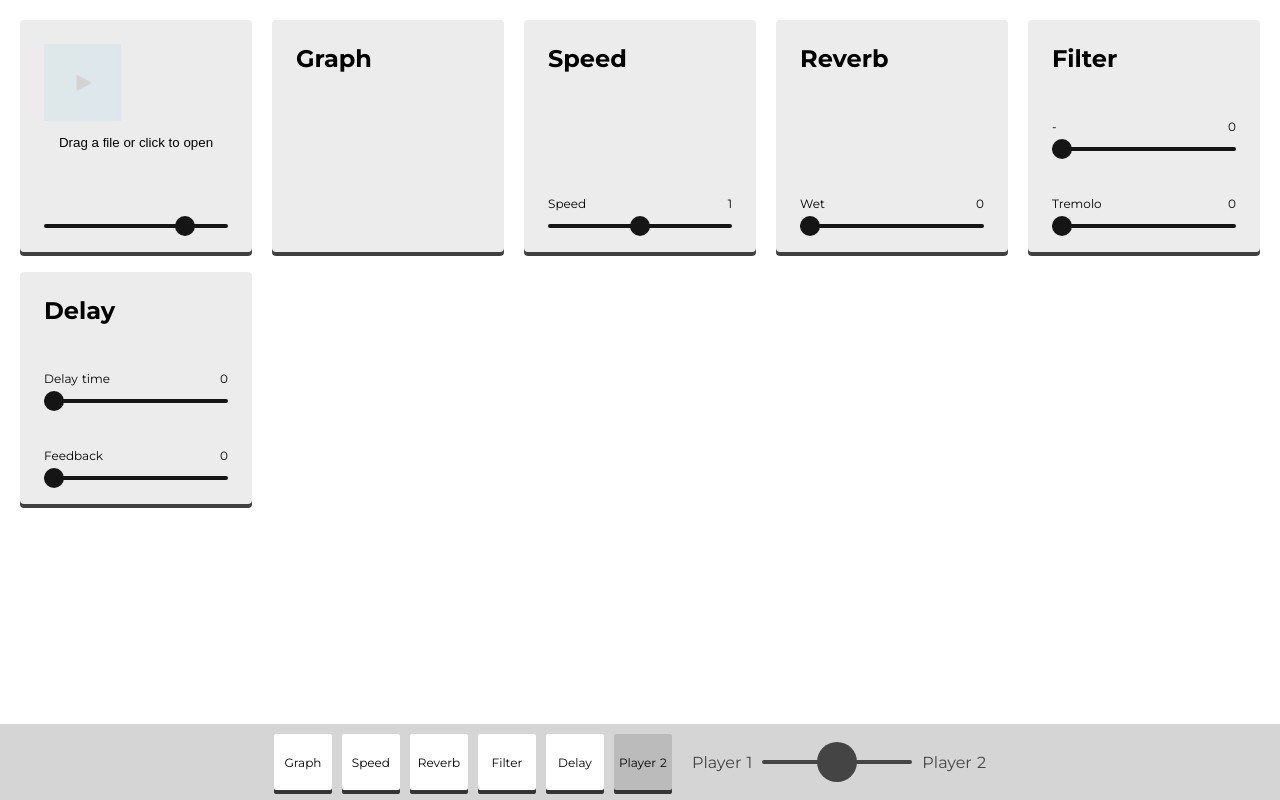
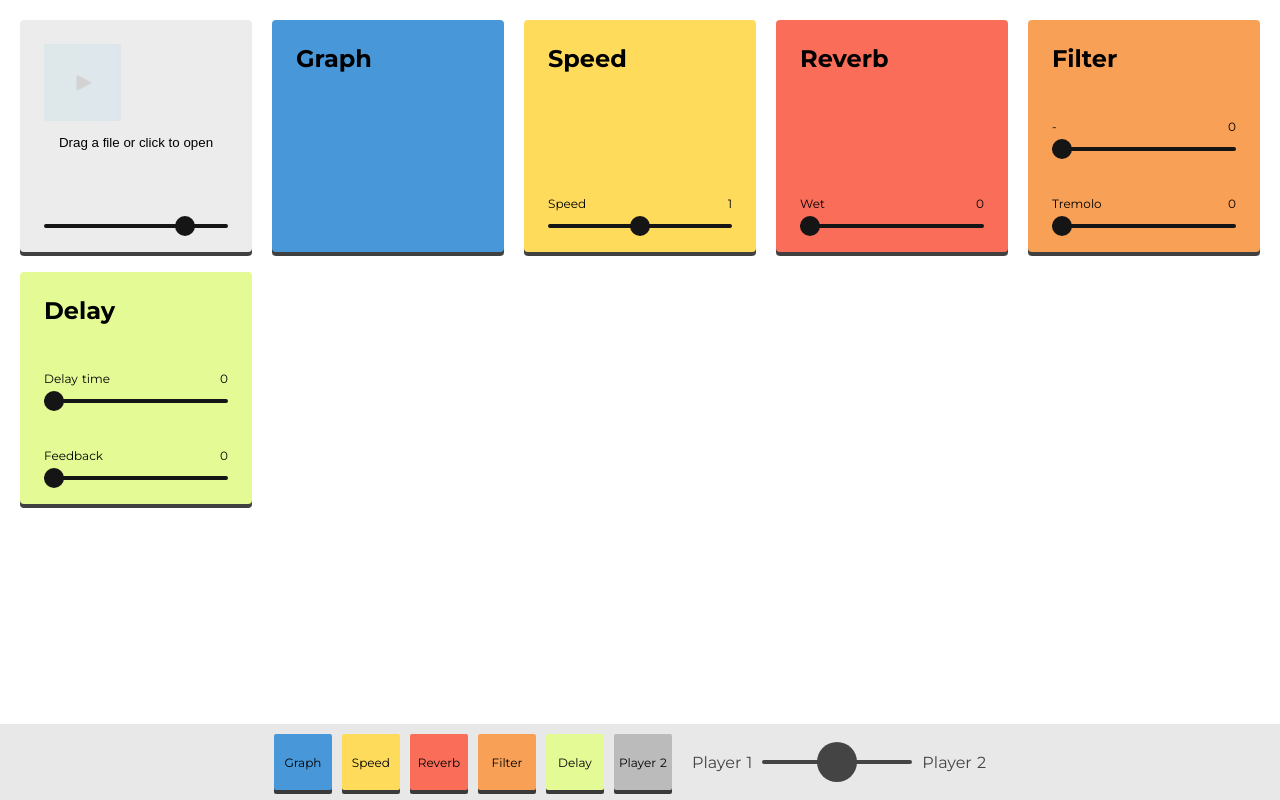
Before and after one commit to nckn/effe, a Nuxt app: page / in a window 1280 px wide. Built offline with nearby package versions, Linux system fonts and the light colour scheme; no server answers.

Commit message:
New color palettes

```diff
--- a/assets/scss/main.scss
+++ b/assets/scss/main.scss
@@ -9,11 +9,16 @@ $gap: 20px;
 $fx-bg: #BBB;
 
 // Colors
-$c-graph: #ff7be0;
-$c-speed: #9991fc;
-$c-reverb: #7be2ff;
-$c-filter: #7bffd1;
+$c-graph: #4897d8;
+$c-speed: #ffdb5c;
+$c-reverb: #fa6e59;
+$c-filter: #f8a055;
 $c-delay: #e4fa94;
+// $c-graph: #ff7be0;
+// $c-speed: #9991fc;
+// $c-reverb: #7be2ff;
+// $c-filter: #7bffd1;
+// $c-delay: #e4fa94;
 $color-cross-fader: #444;
 
 @mixin transThis($which, $time, $easeType) {
@@ -190,11 +195,11 @@ canvas#analyser {
           white-space: normal;
         }
       }
-      // &#graph { background: $c-graph; }
-      // &#speed { background: $c-speed; }
-      // &#reverb { background: $c-reverb; }
-      // &#filter { background: $c-filter; }
-      // &#delay { background: $c-delay; }
+      &#graph { background: $c-graph; }
+      &#speed { background: $c-speed; }
+      &#reverb { background: $c-reverb; }
+      &#filter { background: $c-filter; }
+      &#delay { background: $c-delay; }
       h2 {
 
       }
@@ -238,7 +243,7 @@ canvas#analyser {
     position: fixed;
     bottom: 0;
     left: 0;
-    background: #d5d5d5;
+    background: #e8e8e8;
     display: flex;
     align-items: center;
     justify-content: center;
@@ -265,11 +270,11 @@ canvas#analyser {
         background: lighten($color: $fx-bg, $amount: 30);
       }
       // Colors
-      // &[name="graph"] { background: $c-graph; }
-      // &[name="speed"] { background: $c-speed; }
-      // &[name="reverb"] { background: $c-reverb; }
-      // &[name="filter"] { background: $c-filter; }
-      // &[name="delay"] { background: $c-delay; }
+      &[name="graph"] { background: $c-graph; }
+      &[name="speed"] { background: $c-speed; }
+      &[name="reverb"] { background: $c-reverb; }
+      &[name="filter"] { background: $c-filter; }
+      &[name="delay"] { background: $c-delay; }
       h4 {
         font-size: 12px;
         font-weight: 400;
```
